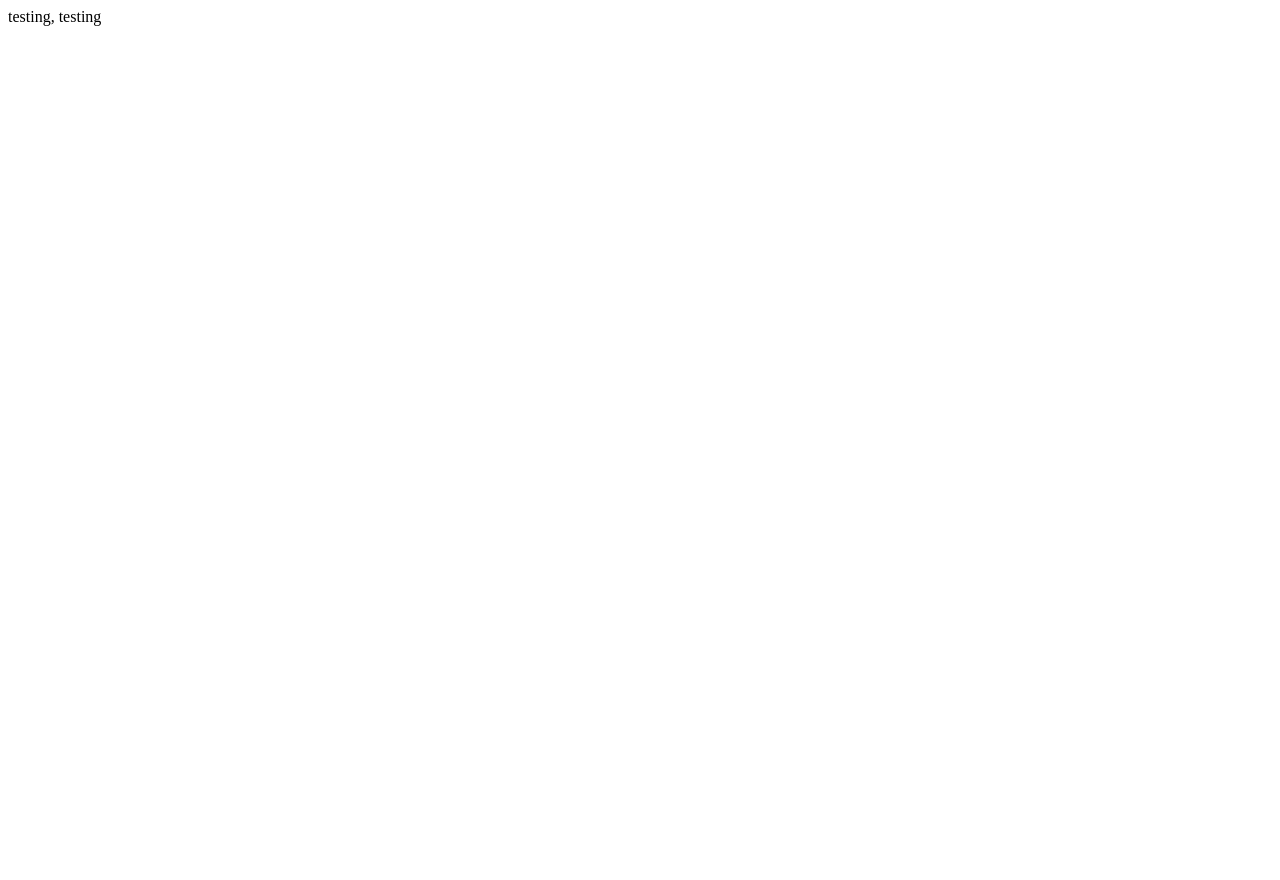
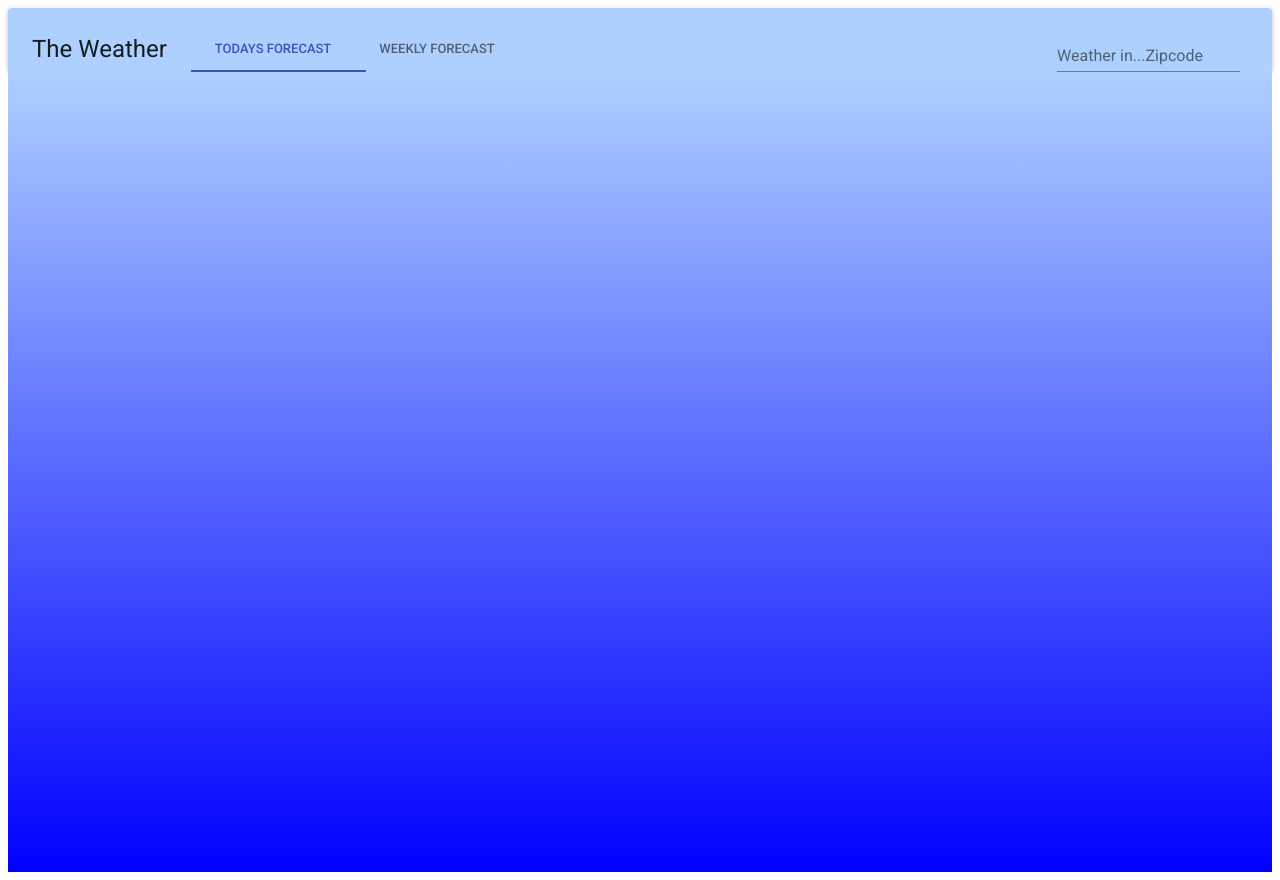
Before and after one commit to raevangregson/weatherApp, a React app: page / in a window 1280 px wide. Before the commit the page ends 800 px from the top, so only its background shows below. Built offline with nearby package versions, Linux system fonts and the light colour scheme.

Commit message:
basic layout created, Nav bar created

```diff
--- a/src/app.jsx
+++ b/src/app.jsx
@@ -1,4 +1,5 @@
 import React, { Component } from "react";
+import NavBar from './components/navBar.jsx'
 import './styles.css'
 
 class App extends Component {
@@ -22,8 +23,11 @@ class App extends Component {
   render() {
     return (
       <div>
-        testing, testing
-      </div>
+       <NavBar/>
+       <div className='mainContent'>
+
+       </div>
+       </div>
     );
   }
 }
--- /dev/null
+++ b/src/components/navBar.jsx
@@ -0,0 +1,66 @@
+
+import React, { Component } from "react";
+import PropTypes from 'prop-types';
+import { withStyles } from '@material-ui/core/styles';
+import Typography from '@material-ui/core/Typography';
+import TextField from '@material-ui/core/TextField';
+import Paper from '@material-ui/core/Paper';
+import Tabs from '@material-ui/core/Tabs';
+import Tab from '@material-ui/core/Tab';
+
+const styles = {
+    root: {
+        display:"flex",
+        flexGrow: 1,
+        background:'rgb(173, 208, 255)'
+    },
+};
+
+class NavBar extends Component {
+    constructor(props) {
+        super(props);
+        this.state = {
+            value: 0
+        }
+        this.handleChange = this.handleChange.bind(this)
+    }
+
+    handleChange(event, value) {
+        this.setState({ value });
+    };
+
+    render() {
+        const { classes } = this.props;
+        return (
+            <Paper className={classes.root}>
+                <Typography className="navMargin" variant="h5" component="h3">
+                    The Weather
+            </Typography>
+                <Tabs
+                    value={this.state.value}
+                    onChange={this.handleChange}
+                    indicatorColor="primary"
+                    textColor="primary"
+                    centered
+                    className="topMarginAuto"
+                >
+                    <Tab label="Todays Forecast" />
+                    <Tab label="Weekly Forecast" />
+                </Tabs>
+                <TextField
+                        id="standard-search"
+                        label="Weather in...Zipcode"
+                        type="search"
+                        className={classes.textField+` searchMargin`}
+                        margin="normal"
+                    />
+            </Paper>
+        );
+    }
+}
+
+NavBar.propTypes = {
+    classes: PropTypes.object.isRequired,
+};
+
+export default withStyles(styles)(NavBar);
--- a/src/styles.css
+++ b/src/styles.css
@@ -0,0 +1,20 @@
+.navMargin{
+    margin-bottom: 0.25em!important;
+    margin-right: 1em!important;
+    margin-left: 1em!important;
+    margin-top: auto!important;
+}
+
+.searchMargin{
+    margin-bottom: 0!important;
+    margin-left: auto!important;
+    margin-right: 2em!important;
+    }
+.mainContent{
+    height: 100vh;
+    background-image: linear-gradient(rgb(173, 208, 255), blue);
+}
+
+.topMarginAuto{
+    margin-top: auto;
+}
```
Also changed, not shown: src/components/current.jsx (added), src/components/forecast.jsx (added), src/routes.jsx (added).
